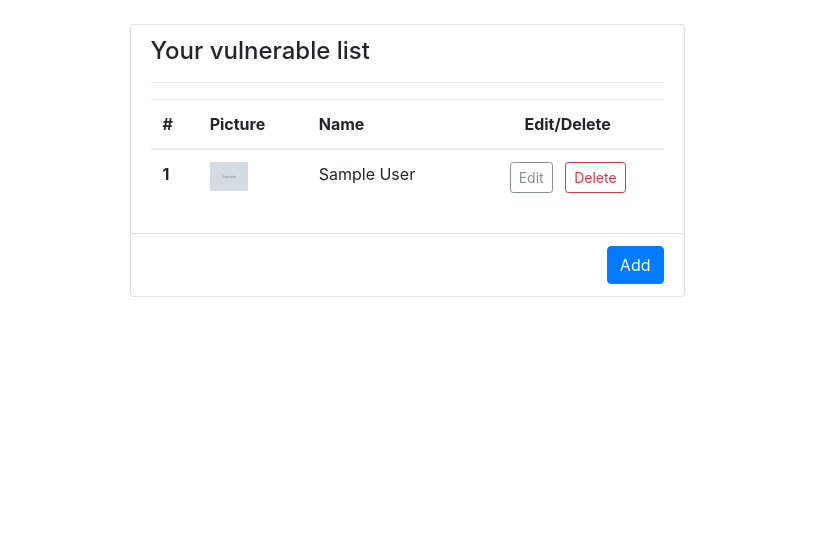
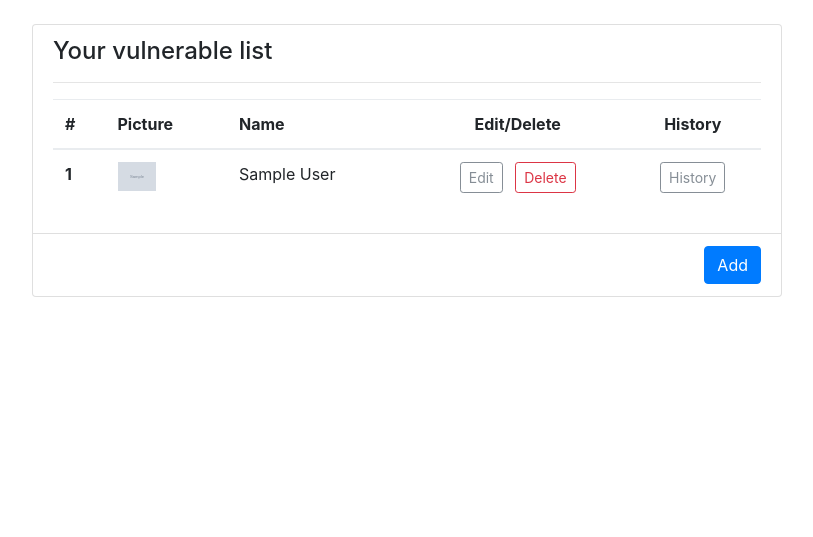
Before and after one commit to sinaj/casap, a Django app: page /dashboard/vulnerable/list/ in a window 1280 px wide. Shown: the part 56-593 px from the top of the page, without its empty margins (233-1046 px from the left). Run offline with Django 3.2, Linux system fonts and the light colour scheme; a user stored in the database is signed in; tables that the repository leaves empty hold one stand-in row (values such as "Sample post"); grey boxes marked "Sample" are stand-in pictures; parts of the project's set-up code (start-up, migrations or seed data) failed here and were passed over; some libraries are stand-ins or nearby versions.

Commit message:
#19 Add history button to vulnerable list

```diff
--- a/templates/dashboard/vulnerable/vulnerable_list.html
+++ b/templates/dashboard/vulnerable/vulnerable_list.html
@@ -15,7 +15,7 @@
 
     <div class="container p-0">
         <div class="row justify-content-center">
-            <div class="col-sm-8 col-md-6 col-lg-6">
+            <div class="col-sm-8 col-md-6 col-lg-8">
                 <div class="list-group mr-auto">
                     <div class="list-group-item">
                         <h4 class="card-title">
@@ -32,6 +32,9 @@
                                         <th scope="col">Picture</th>
                                         <th scope="col">Name</th>
                                         <th scope="col" class="text-center">Edit/Delete</th>
+                                        {% if request.user.is_staff %}
+                                            <th scope="col" class="text-center">History</th>
+                                        {% endif %}
                                     </tr>
                                     </thead>
                                     <tbody>
@@ -62,6 +65,16 @@
                                         </form>
                                     </span>
                                 </td>
+                            {% if request.user.is_staff %}
+                                <td class="text-center">
+                                    <span class="">
+                                        <a href="{% url "vulnerable_history" hash=vul.hash %}">
+                                            <div class="btn btn-sm btn-outline-secondary">
+                                                History
+                                            </div>
+                                        </a>
+                                    </span>
+                            {% endif %}
                             </tr>
                             {% if forloop.last %}
                                 </tbody>
```
